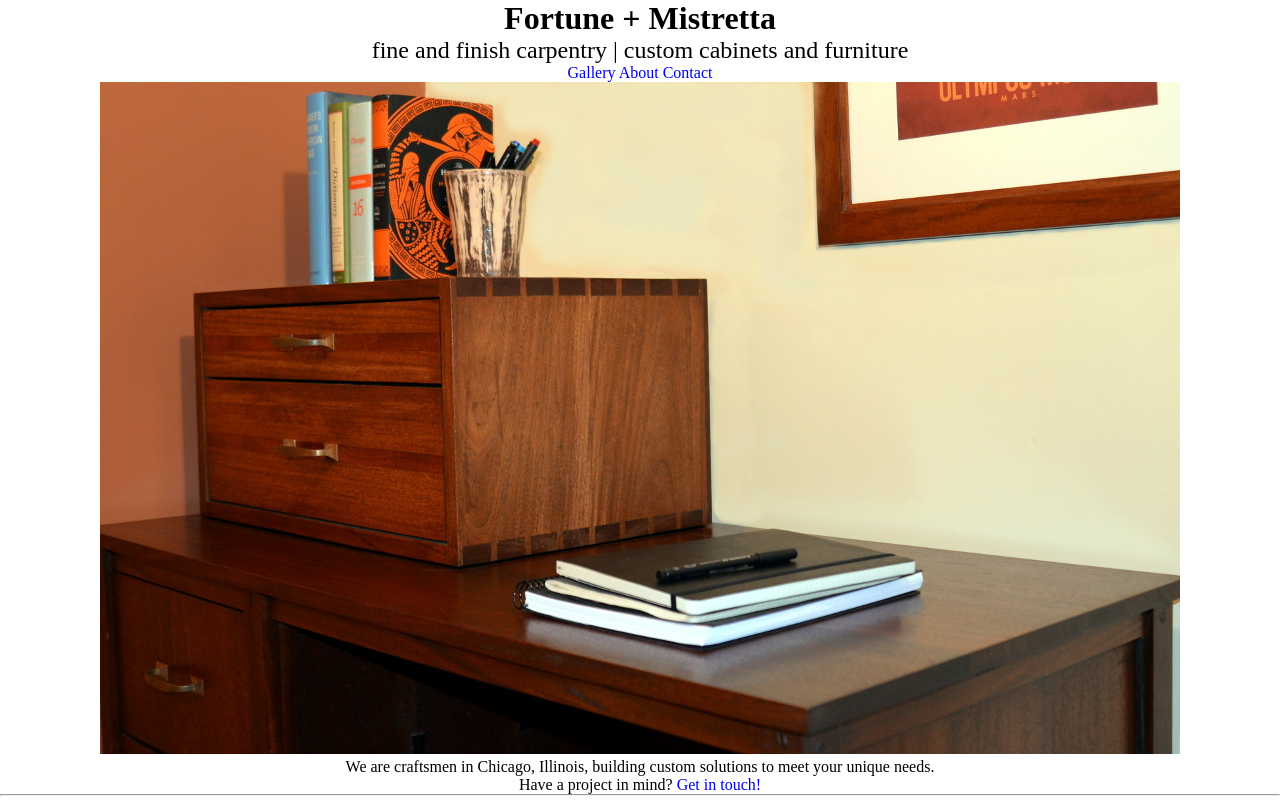
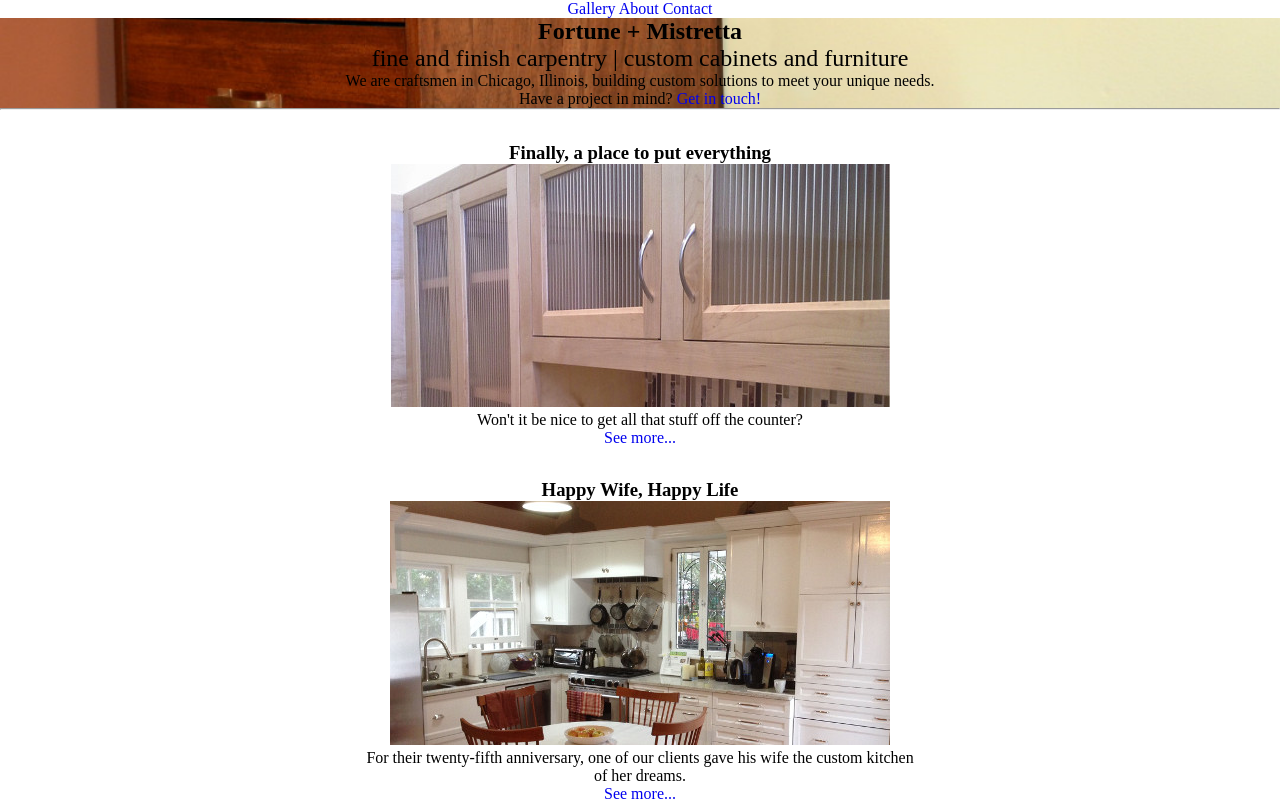
Before and after one commit to kxfortune/kxfortune.github.io, a plain HTML site: page unit_4/index.html in a window 1280 px wide. Shown: the top 806 px of the page. Drawn offline with Linux system fonts and the light colour scheme; files whose address does not match are found by name.

Commit message:
Update index.html

```diff
--- a/unit_4/index.html
+++ b/unit_4/index.html
@@ -2,23 +2,22 @@
 <html>
 	<head>
 		<title>Fortune + Mistretta</title>
-	    <link rel="stylesheet" type="text/css" href="css/style.css">
+		<link rel="stylesheet" type="text/css" href="css/style.css">
 	</head>
 
 	<body>
-        <header>
-            <h1>Fortune + Mistretta</h1>
-            <h2>fine and finish carpentry | custom cabinets and furniture</h2>
-        </header>
         <nav>
             <a href="#">Gallery</a>
             <a href="#">About</a>
             <a href="#">Contact</a>
         </nav>
-        <div id="hero">
-            <img src="images/office.jpg" alt="photo of custom furniture" title="Custom Furniture">
-            <p>We are craftsmen in Chicago, Illinois, building custom solutions to meet your unique needs.<br>Have a project in mind? <a href="#">Get in touch!</a></p>
-        </div>
+        <section id="hero">
+		<div>
+			<h1>Fortune + Mistretta</h1>
+			<h2>fine and finish carpentry | custom cabinets and furniture</h2>
+		        <p>We are craftsmen in Chicago, Illinois, building custom solutions to meet your unique needs.<br>Have a project in mind? <a href="#">Get in touch!</a></p>
+		</div>
+        </section>
         <hr>
         <main>
             <section class="projects">
```
